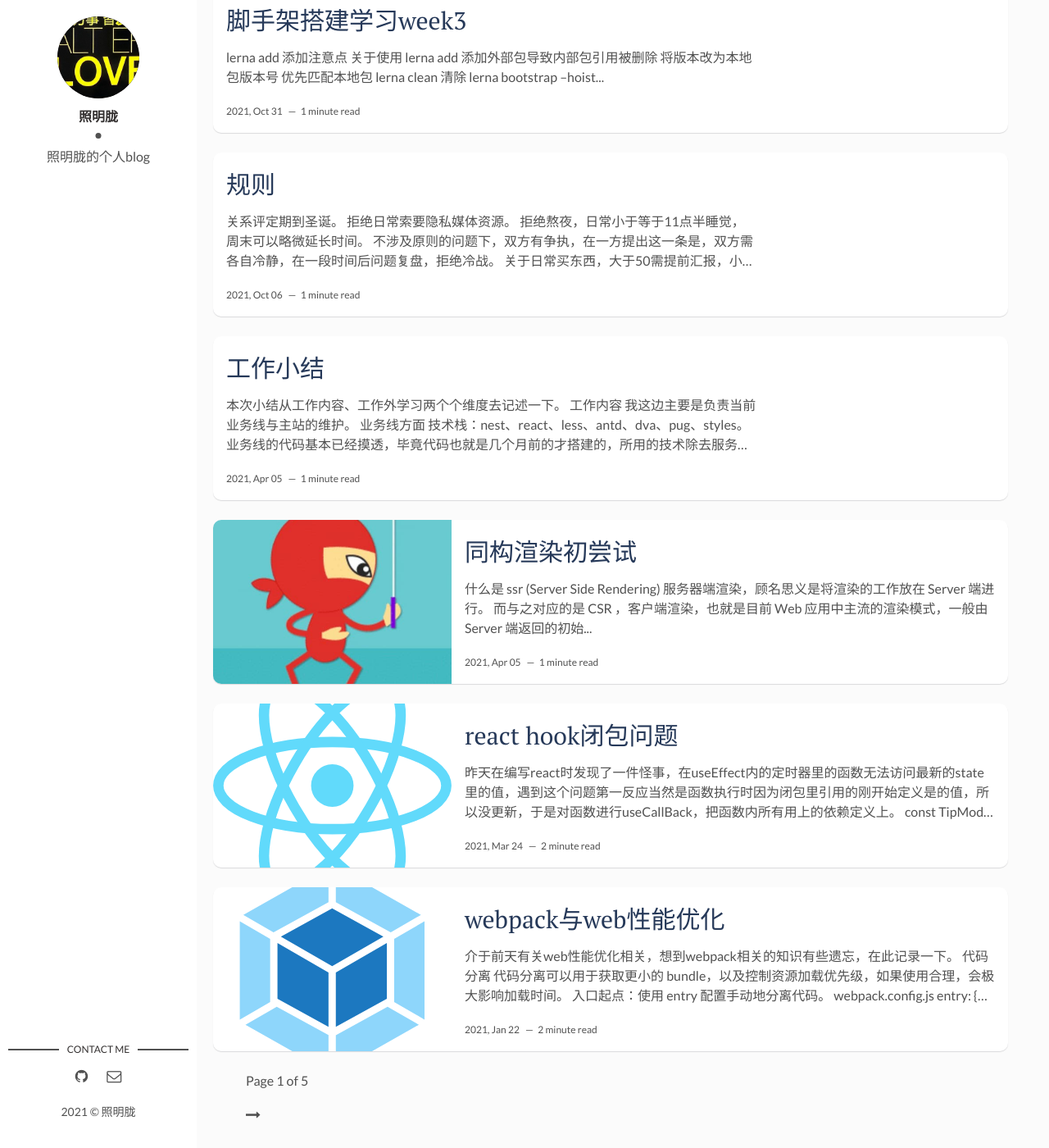
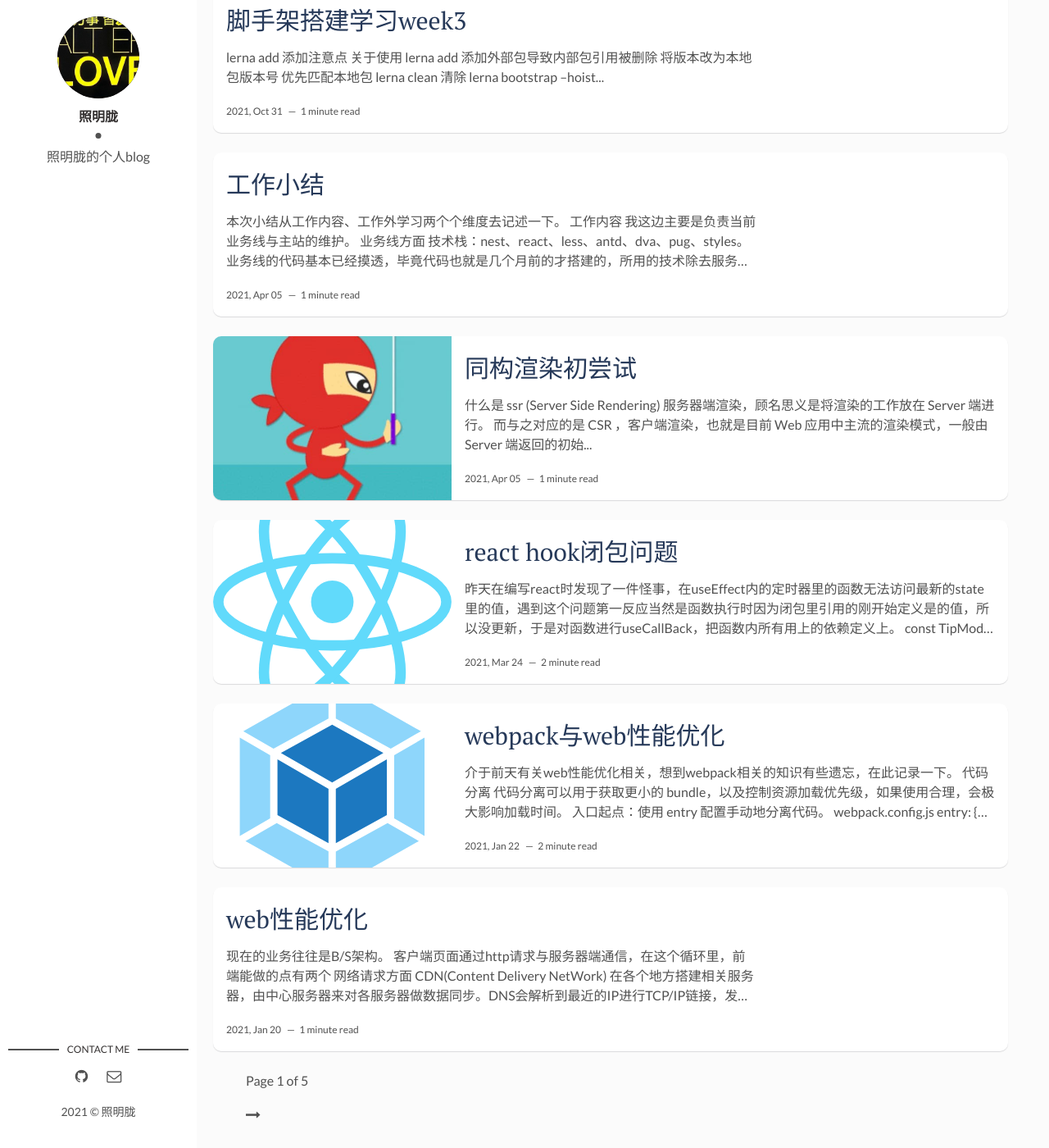
Before and after one commit to mmmml-zhao/mmmml-zhao.github.io, a Jekyll site: the page built from index.html, in a window 1280 px wide and 1400 px high, scrolled down 482 px. Shown: the whole window at 82% size. Built offline with Jekyll 4.4.1, drawn with Linux system fonts in a browser that asks for light colours; the list of posts is cut into pages by our own code; some of the changed text lies outside the part shown.

Commit message:
删除规则

```diff
--- a/_posts/2021-10-06-规则.markdown
+++ /dev/null
@@ -1,20 +0,0 @@
----
-layout: main
-title: 规则
-date: 2021-10-06 19:46:30 +0300
-description: 相处之道篇~
-tags: [两人]
----
-
-1. 关系评定期到圣诞。
-2. 拒绝日常索要隐私媒体资源。
-3. 拒绝熬夜，日常小于等于11点半睡觉，周末可以略微延长时间。
-4. 不涉及原则的问题下，双方有争执，在一方提出这一条是，双方需各自冷静，在一段时间后问题复盘，拒绝冷战。
-5. 关于日常买东西，大于50需提前汇报，小于等于则想买就买。
-6. 如果在之前沟通的结果是否，希望双方能认真的沟通。
-7. 尽量谅解对方的工作，可能不及时回复。
-8. 每天有沟通，让双方的生活有交集。
-9. 周日到周四，正常生活。
-10. 试用期禁止以身份去要求对方干什么。
-
-未完待续~~~~
```
Also changed, not shown: _posts/2077-01-01-长期更新，日常遇到的知识点.markdown (+16 -0 lines).
